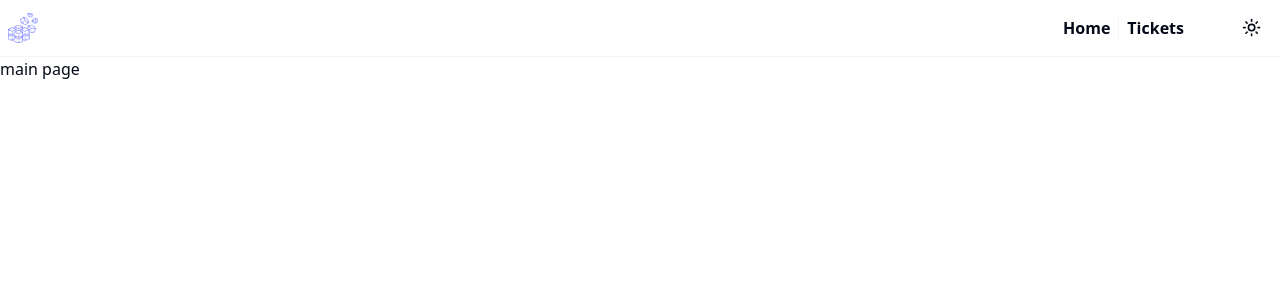
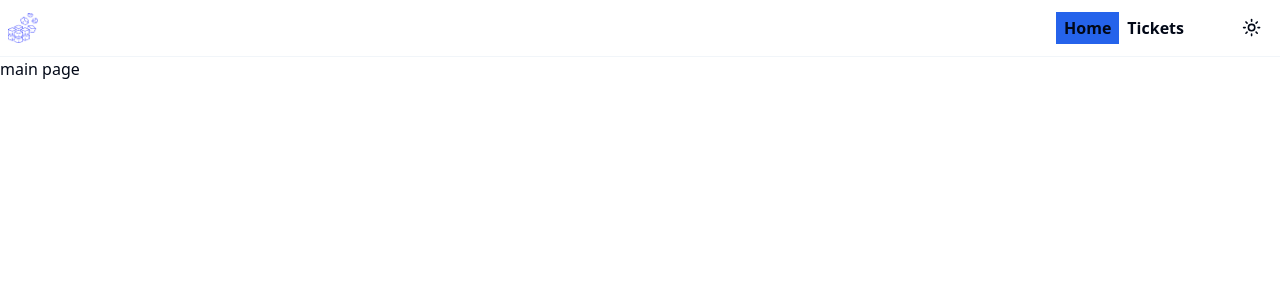
Before and after one commit to Mehdi-Salehii/Quantom_Byte_Project, a Next.js app: page / in a window 1280 px wide. Shown: the top 300 px of the page. Built offline with nearby package versions, Linux system fonts and the light colour scheme.

Commit message:
Header problem resolved

```diff
--- a/app/globals.css
+++ b/app/globals.css
@@ -10,7 +10,7 @@
     --card-foreground: 222.2 84% 4.9%;
     --popover: 0 0% 100%;
     --popover-foreground: 222.2 84% 4.9%;
-    --primary: 222.2 47.4% 11.2%;
+    --primary: 221.2 83.2% 53.3%;
     --primary-foreground: 210 40% 98%;
     --secondary: 210 40% 96.1%;
     --secondary-foreground: 222.2 47.4% 11.2%;
@@ -22,7 +22,7 @@
     --destructive-foreground: 210 40% 98%;
     --border: 214.3 31.8% 91.4%;
     --input: 214.3 31.8% 91.4%;
-    --ring: 222.2 84% 4.9%;
+    --ring: 221.2 83.2% 53.3%;
     --radius: 0.5rem;
     --chart-1: 12 76% 61%;
     --chart-2: 173 58% 39%;
@@ -38,7 +38,7 @@
     --card-foreground: 210 40% 98%;
     --popover: 222.2 84% 4.9%;
     --popover-foreground: 210 40% 98%;
-    --primary: 210 40% 98%;
+    --primary: 217.2 91.2% 59.8%;
     --primary-foreground: 222.2 47.4% 11.2%;
     --secondary: 217.2 32.6% 17.5%;
     --secondary-foreground: 210 40% 98%;
@@ -50,7 +50,7 @@
     --destructive-foreground: 210 40% 98%;
     --border: 217.2 32.6% 17.5%;
     --input: 217.2 32.6% 17.5%;
-    --ring: 212.7 26.8% 83.9%;
+    --ring: 224.3 76.3% 48%;
     --chart-1: 220 70% 50%;
     --chart-2: 160 60% 45%;
     --chart-3: 30 80% 55%;
--- a/app/layout.tsx
+++ b/app/layout.tsx
@@ -1,20 +1,20 @@
-import { ThemeProvider } from "@/components/ThemeProvider";
-import "./globals.css";
-import { Header } from "@/components/Header";
+import { ThemeProvider } from "@/components/ThemeProvider"
+import "./globals.css"
+import { Header } from "@/components/Header"
 
 export default function RootLayout({
     children,
 }: Readonly<{
-  children: React.ReactNode;
+    children: React.ReactNode
 }>) {
     return (
         <html lang="en">
+            <body className="transition-colors duration-200">
                 <ThemeProvider attribute="class" defaultTheme="system">
-        <body className="transition-colors duration-200">
-          <Header className="p-2 flex items-center justify-end gap-10 border-b-[1px] border-b-slate-100" />
+                    <Header className="flex items-center justify-end gap-10 border-b-[1px] border-b-slate-100 p-2" />
                     {children}
+                </ThemeProvider>
             </body>
-      </ThemeProvider>
         </html>
-  );
+    )
 }
--- a/components/Header.tsx
+++ b/components/Header.tsx
@@ -1,14 +1,14 @@
-import React from "react";
-import { ClassProps, Nav } from "./Nav";
-import { ModeToggle } from "./ModeToggle";
-import { Logo } from "./Logo";
+import React from "react"
+import { ClassProps, Nav } from "./Nav"
+import { ModeToggle } from "./ModeToggle"
+import { Logo } from "./Logo"
 
 export const Header = ({ className }: ClassProps) => {
-  return (
-    <header className={className}>
-      <Logo className="mr-auto" />
-      <Nav className="divide-x-[1px] divide-slate-100 flex  font-semibold" />
-      <ModeToggle className="" />
-    </header>
-  );
-};
+    return (
+        <header className={className}>
+            <Logo className="mr-auto" />
+            <Nav className="flex font-semibold" />
+            <ModeToggle className="" />
+        </header>
+    )
+}
--- a/components/Nav.tsx
+++ b/components/Nav.tsx
@@ -1,20 +1,30 @@
-import Link from "next/link";
-import React from "react";
+"use client"
+import Link from "next/link"
+import { usePathname } from "next/navigation"
+import React from "react"
 export type ClassProps = {
-  className?: string;
-};
-export const Nav = ({ className }: ClassProps) => {
-  const routes = [
+    className?: string
+}
+const routes = [
     { url: "/", name: "Home" },
     { url: "/tickets", name: "Tickets" },
-  ];
-  return (
-    <nav className={className}>
-      {routes.map((route, i) => (
-        <Link href={route.url} key={i}>
-          <div className="px-2">{route.name}</div>
-        </Link>
-      ))}
-    </nav>
-  );
-};
+]
+export const Nav = ({ className }: ClassProps) => {
+    const curPath = usePathname()
+    return (
+        <nav>
+            <ul className={className}>
+                {routes.map((route, i) => (
+                    <li
+                        className={`px-2 transition-colors duration-200 ${
+                            curPath === route.url ? "bg-primary" : ""
+                        } py-1`}
+                        key={i}
+                    >
+                        <Link href={route.url}>{route.name}</Link>
+                    </li>
+                ))}
+            </ul>
+        </nav>
+    )
+}
--- a/package.json
+++ b/package.json
@@ -19,6 +19,7 @@
     "next": "14.2.5",
     "next-themes": "^0.3.0",
     "postgres": "^3.4.4",
+    "prettier-plugin-tailwindcss": "^0.6.6",
     "react": "^18",
     "react-dom": "^18",
     "tailwind-merge": "^2.5.2",
```
Also changed, not shown: app/page.tsx (+6 -6 lines), .eslintrc.json, 2 other files (tests, documents, lock files or other folders). Lines whose indentation alone changed are shown as unchanged.
